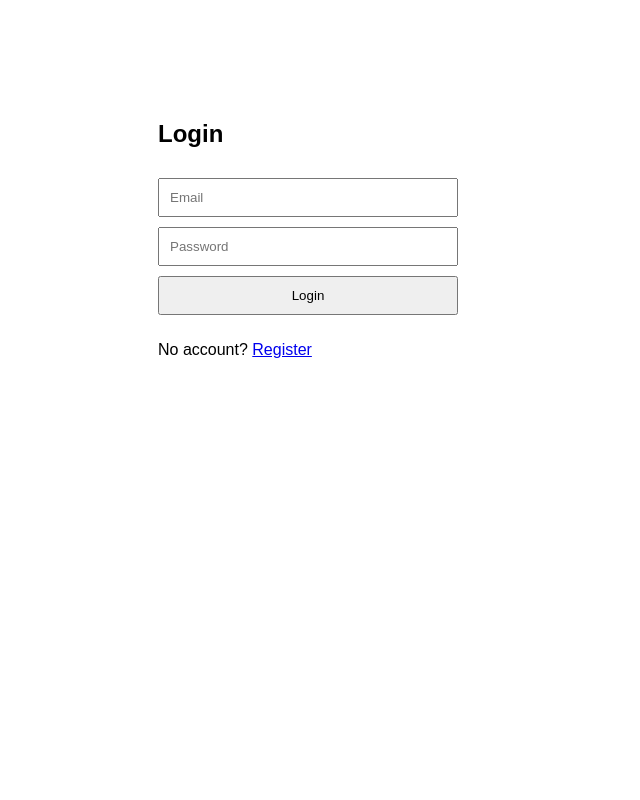
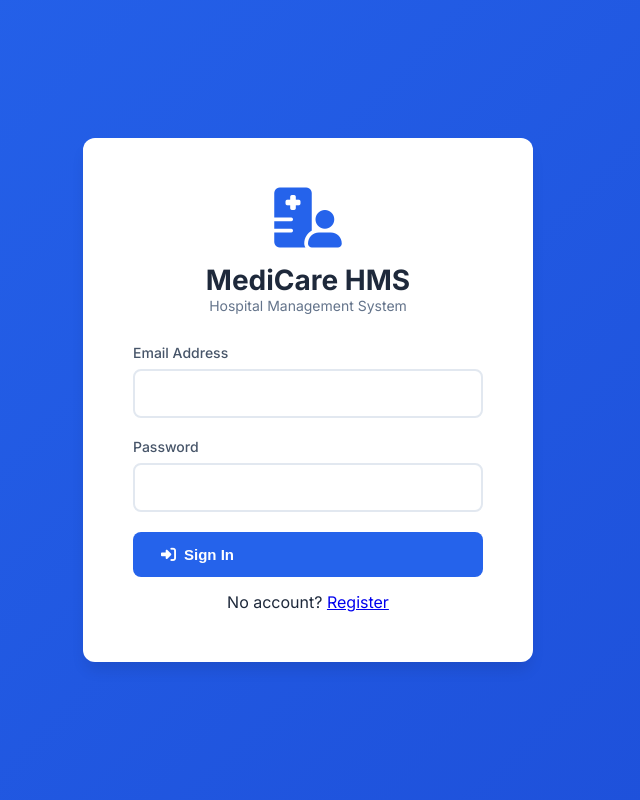
Before and after one commit to Kodinela/Portfolio-, a plain HTML site: page index.html in a window 1280 px wide. Shown: the whole page, without its empty margins (332-972 px from the left). Drawn offline with Linux system fonts and the light colour scheme.

Commit message:
Revamp login and registration UI and functionality

```diff
--- a/index.html
+++ b/index.html
@@ -1,97 +1,123 @@
 <!DOCTYPE html><html lang="en">
 <head>
-<meta charset="UTF-8">
-<meta name="viewport" content="width=device-width, initial-scale=1.0">
-<title>MediCare HMS</title>
-<style>
-body{font-family:Arial;margin:0}
-.login,.register{display:flex;flex-direction:column;gap:10px;max-width:300px;margin:100px auto}
-input,button{padding:10px}
-#dashboard{display:none;padding:20px}
-</style>
+    <meta charset="UTF-8">
+    <meta name="viewport" content="width=device-width, initial-scale=1.0">
+    <title>MediCare HMS - Hospital Management System</title>
+    <link href="https://fonts.googleapis.com/css2?family=Inter:wght@300;400;500;600;700&display=swap" rel="stylesheet">
+    <link rel="stylesheet" href="https://cdnjs.cloudflare.com/ajax/libs/font-awesome/6.4.0/css/all.min.css">
+    <style>
+        * { margin: 0; padding: 0; box-sizing: border-box; }
+        :root {
+            --primary: #2563eb; --primary-dark: #1d4ed8; --secondary: #10b981;
+            --warning: #f59e0b; --danger: #ef4444; --dark: #1e293b;
+            --gray-100: #f1f5f9; --gray-200: #e2e8f0; --gray-300: #cbd5e1;
+            --gray-400: #94a3b8; --gray-500: #64748b; --gray-600: #475569;
+            --white: #ffffff; --shadow: 0 4px 6px -1px rgba(0,0,0,0.1);
+            --shadow-lg: 0 10px 15px -3px rgba(0,0,0,0.1); --radius: 12px;
+        }
+        body { font-family: 'Inter', sans-serif; background: var(--gray-100); color: var(--dark); }
+        .login-container { min-height: 100vh; display: flex; align-items: center; justify-content: center; background: linear-gradient(135deg, var(--primary) 0%, var(--primary-dark) 100%); padding: 20px; }
+        .login-box { background: var(--white); padding: 50px; border-radius: var(--radius); box-shadow: var(--shadow-lg); width: 100%; max-width: 450px; }
+        .login-logo { text-align: center; margin-bottom: 30px; }
+        .login-logo i { font-size: 60px; color: var(--primary); margin-bottom: 15px; }
+        .login-logo h1 { font-size: 28px; color: var(--dark); font-weight: 700; }
+        .login-logo p { color: var(--gray-500); font-size: 14px; }
+        .form-group { margin-bottom: 20px; }
+        .form-group label { display: block; margin-bottom: 8px; font-weight: 500; color: var(--gray-600); font-size: 14px; }
+        .form-group input, .form-group select { width: 100%; padding: 14px 16px; border: 2px solid var(--gray-200); border-radius: 8px; font-size: 15px; }
+        .btn { padding: 14px 28px; border: none; border-radius: 8px; font-size: 15px; font-weight: 600; cursor: pointer; display: inline-flex; align-items: center; gap: 8px; }
+        .btn-primary { background: var(--primary); color: var(--white); width: 100%; }
+        .dashboard { display: none; min-height: 100vh; }
+    </style>
 </head>
-<body><div id="auth">
-    <div class="login">
-        <h2>Login</h2>
-        <input id="loginEmail" placeholder="Email">
-        <input id="loginPassword" type="password" placeholder="Password">
-        <button onclick="login()">Login</button>
-        <p>No account? <a href="#" onclick="showRegister()">Register</a></p>
-    </div><div class="register" style="display:none">
-    <h2>Register</h2>
-    <input id="regEmail" placeholder="Email">
-    <input id="regPassword" type="password" placeholder="Password">
-    <button onclick="register()">Register</button>
-    <p><a href="#" onclick="showLogin()">Back to login</a></p>
-</div>
-
-</div><div id="dashboard">
-    <h1>Dashboard</h1>
-    <div id="data"></div>
-    <button onclick="logout()">Logout</button>
+<body><div id="loginPage" class="login-container">
+    <div class="login-box">
+        <div class="login-logo">
+            <i class="fas fa-hospital-user"></i>
+            <h1>MediCare HMS</h1>
+            <p>Hospital Management System</p>
+        </div>
+        <form id="loginForm">
+            <div class="form-group">
+                <label>Email Address</label>
+                <input type="email" id="loginEmail" required>
+            </div>
+            <div class="form-group">
+                <label>Password</label>
+                <input type="password" id="loginPassword" required>
+            </div>
+            <button type="submit" class="btn btn-primary">
+                <i class="fas fa-sign-in-alt"></i> Sign In
+            </button>
+        </form>
+        <p style="margin-top:15px; text-align:center;">
+            No account? <a href="#" onclick="showRegister()">Register</a>
+        </p>
+    </div>
+</div><div id="registerPage" class="login-container" style="display:none;">
+    <div class="login-box">
+        <h2 style="text-align:center; margin-bottom:20px;">Register</h2>
+        <input id="regEmail" placeholder="Email" style="width:100%;padding:12px;margin-bottom:10px;">
+        <input id="regPassword" type="password" placeholder="Password" style="width:100%;padding:12px;margin-bottom:10px;">
+        <button onclick="register()" class="btn btn-primary">Create Account</button>
+        <p style="margin-top:15px;text-align:center;">
+            <a href="#" onclick="showLogin()">Back to Login</a>
+        </p>
+    </div>
+</div><div id="dashboard" class="dashboard">
+    <h1 style="padding:20px;">Dashboard</h1>
+    <p style="padding:20px;" id="userInfo"></p>
+    <button onclick="logout()" style="margin:20px;">Logout</button>
 </div><script>
 function showRegister(){
-    document.querySelector('.login').style.display='none';
-    document.querySelector('.register').style.display='flex';
+    document.getElementById('loginPage').style.display='none';
+    document.getElementById('registerPage').style.display='flex';
 }
 function showLogin(){
-    document.querySelector('.register').style.display='none';
-    document.querySelector('.login').style.display='flex';
+    document.getElementById('registerPage').style.display='none';
+    document.getElementById('loginPage').style.display='flex';
 }
 
 function register(){
     const email=document.getElementById('regEmail').value;
     const password=document.getElementById('regPassword').value;
+    if(!email||!password){alert('Fill all');return}
 
-    if(!email || !password){alert('Fill all');return}
-
-    const users=JSON.parse(localStorage.getItem('users')||'[]');
-    users.push({email,password,verified:false});
+    let users=JSON.parse(localStorage.getItem('users')||'[]');
+    users.push({email,password});
     localStorage.setItem('users',JSON.stringify(users));
 
-    alert('Registered! Now verify email (simulated)');
-
-    // simulate email verification
-    users[users.length-1].verified=true;
-    localStorage.setItem('users',JSON.stringify(users));
-
+    alert('Registered successfully');
     showLogin();
 }
 
-function login(){
+document.getElementById('loginForm').addEventListener('submit',function(e){
+    e.preventDefault();
+
     const email=document.getElementById('loginEmail').value;
     const password=document.getElementById('loginPassword').value;
 
     const users=JSON.parse(localStorage.getItem('users')||'[]');
     const user=users.find(u=>u.email===email && u.password===password);
 
-    if(!user){alert('Invalid');return}
-    if(!user.verified){alert('Verify email first');return}
+    if(!user){alert('Invalid credentials or register first');return}
 
     localStorage.setItem('currentUser',JSON.stringify(user));
-    showDashboard();
-}
-
-function showDashboard(){
-    document.getElementById('auth').style.display='none';
+    document.getElementById('loginPage').style.display='none';
     document.getElementById('dashboard').style.display='block';
-
-    const user=JSON.parse(localStorage.getItem('currentUser'));
-
-    document.getElementById('data').innerHTML=`
-        <p>Email: ${user.email}</p>
-        <p>Status: Verified User</p>
-        <p>Patients: 120</p>
-        <p>Doctors: 15</p>
-        <p>Appointments: 32</p>
-    `;
-}
+    document.getElementById('userInfo').innerText='Welcome '+user.email;
+});
 
 function logout(){
     localStorage.removeItem('currentUser');
     location.reload();
 }
 
-if(localStorage.getItem('currentUser')) showDashboard();
+if(localStorage.getItem('currentUser')){
+    const user=JSON.parse(localStorage.getItem('currentUser'));
+    document.getElementById('loginPage').style.display='none';
+    document.getElementById('dashboard').style.display='block';
+    document.getElementById('userInfo').innerText='Welcome '+user.email;
+}
 </script></body>
 </html>
```
